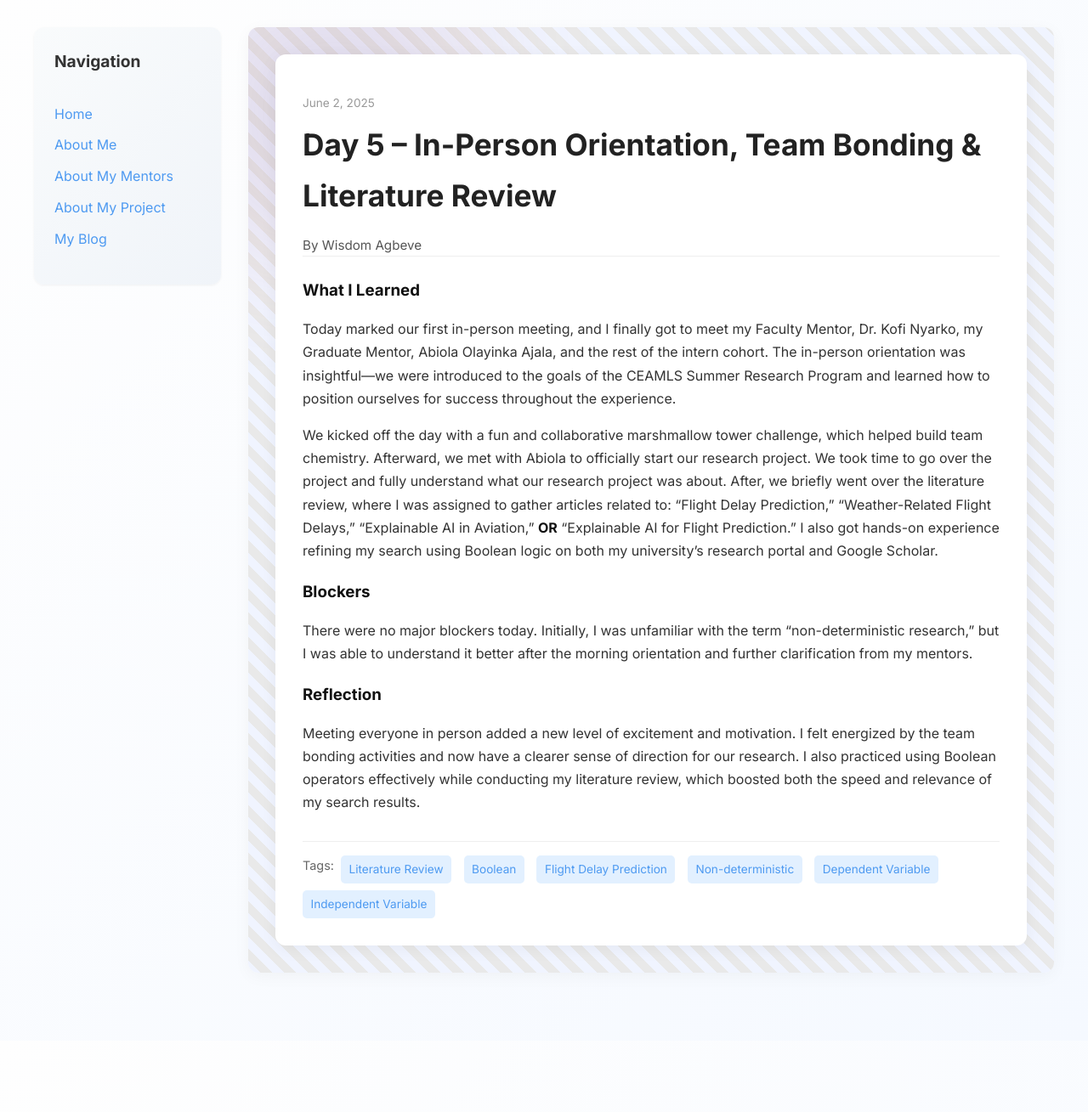
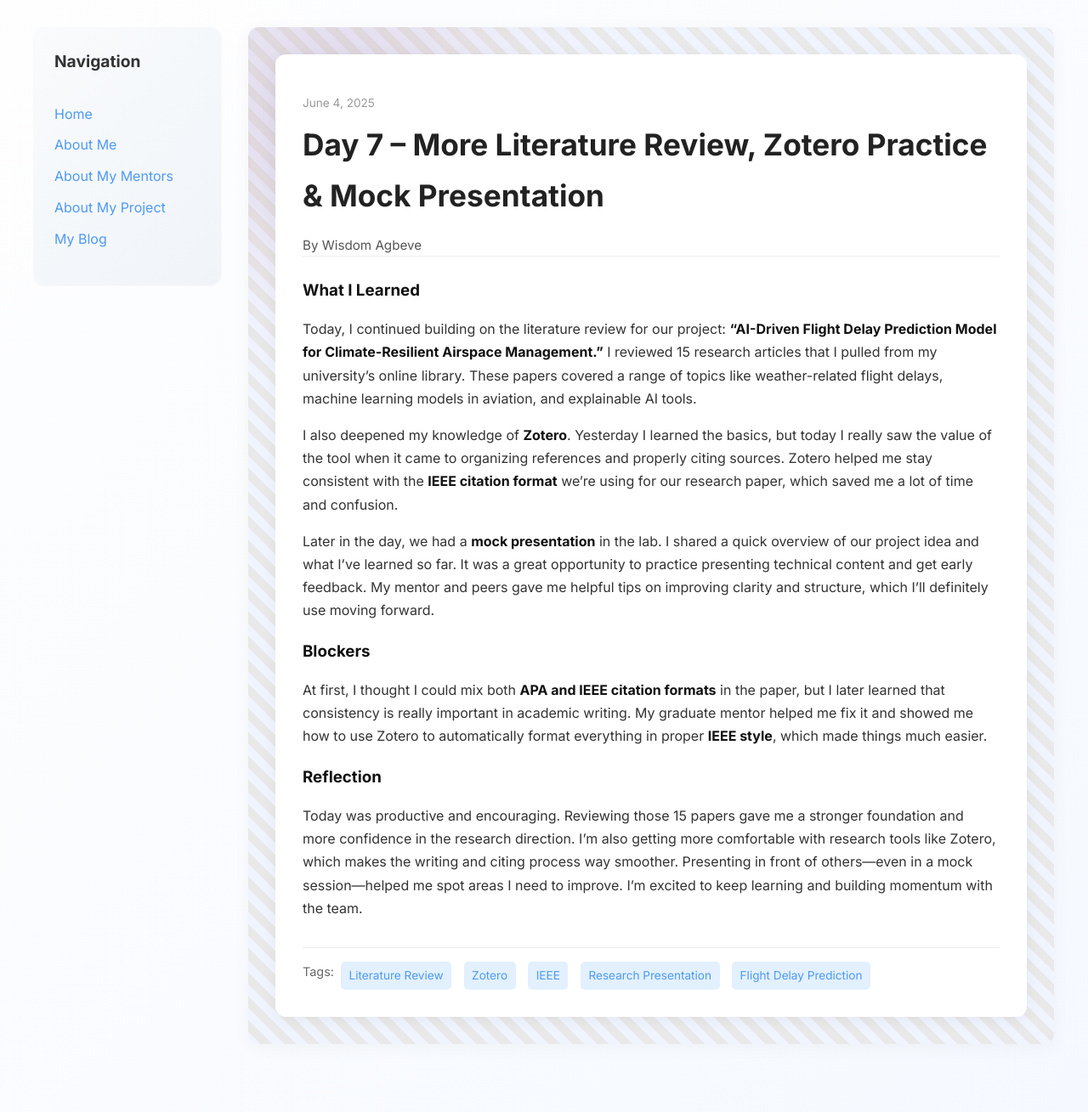
Before and after one commit to wisdomagbeve01/wisdomagbeve01.github.io, a Jekyll site: the page built from _posts/2025-06-02-day-5.md, in a window 1280 px wide. Shown: the whole page at 85% size. Built offline with Jekyll 4.4.1, drawn with Linux system fonts in a browser that asks for light colours; before the commit the page ends 1225 px from its top, so only the background shows below that.

Commit message:
Update 2025-06-02-day-5.md

```diff
--- a/_posts/2025-06-02-day-5.md
+++ b/_posts/2025-06-02-day-5.md
@@ -1,19 +1,22 @@
 ---
 layout: post
-title: "Day 5 – In-Person Orientation, Team Bonding & Literature Review"
-date: 2025-06-02
+title: "Day 7 – More Literature Review, Zotero Practice & Mock Presentation"
+date: 2025-06-04
 author: Wisdom Agbeve
-permalink: /day5.html
-tags: ["Literature Review", "Boolean", "Flight Delay Prediction", "Non-deterministic", "Dependent Variable", "Independent Variable"]
+permalink: /day7.html
+tags: ["Literature Review", "Zotero", "IEEE", "Research Presentation", "Flight Delay Prediction"]
 
 what_i_learned: |
-  Today marked our first in-person meeting, and I finally got to meet my Faculty Mentor, Dr. Kofi Nyarko, my Graduate Mentor, Abiola Olayinka Ajala, and the rest of the intern cohort. The in-person orientation was insightful—we were introduced to the goals of the CEAMLS Summer Research Program and learned how to position ourselves for success throughout the experience.
+  Today, I continued building on the literature review for our project: **“AI-Driven Flight Delay Prediction Model for Climate-Resilient Airspace Management.”** I reviewed 15 research articles that I pulled from my university’s online library. These papers covered a range of topics like weather-related flight delays, machine learning models in aviation, and explainable AI tools.
 
-  We kicked off the day with a fun and collaborative marshmallow tower challenge, which helped build team chemistry. Afterward, we met with Abiola to officially start our research project. We took time to go over the project and fully understand what our research project was about. After, we briefly went over the literature review, where I was assigned to gather articles related to: "Flight Delay Prediction," "Weather-Related Flight Delays," "Explainable AI in Aviation," **OR** "Explainable AI for Flight Prediction." I also got hands-on experience refining my search using Boolean logic on both my university’s research portal and Google Scholar.
+  I also deepened my knowledge of **Zotero**. Yesterday I learned the basics, but today I really saw the value of the tool when it came to organizing references and properly citing sources. Zotero helped me stay consistent with the **IEEE citation format** we're using for our research paper, which saved me a lot of time and confusion.
+
+  Later in the day, we had a **mock presentation** in the lab. I shared a quick overview of our project idea and what I’ve learned so far. It was a great opportunity to practice presenting technical content and get early feedback. My mentor and peers gave me helpful tips on improving clarity and structure, which I’ll definitely use moving forward.
 
 blockers: |
-  There were no major blockers today. Initially, I was unfamiliar with the term “non-deterministic research,” but I was able to understand it better after the morning orientation and further clarification from my mentors.
+  At first, I thought I could mix both **APA and IEEE citation formats** in the paper, but I later learned that consistency is really important in academic writing. My graduate mentor helped me fix it and showed me how to use Zotero to automatically format everything in proper **IEEE style**, which made things much easier.
+
 
 reflection: |
-  Meeting everyone in person added a new level of excitement and motivation. I felt energized by the team bonding activities and now have a clearer sense of direction for our research. I also practiced using Boolean operators effectively while conducting my literature review, which boosted both the speed and relevance of my search results.
+  Today was productive and encouraging. Reviewing those 15 papers gave me a stronger foundation and more confidence in the research direction. I’m also getting more comfortable with research tools like Zotero, which makes the writing and citing process way smoother. Presenting in front of others—even in a mock session—helped me spot areas I need to improve. I’m excited to keep learning and building momentum with the team.
 ---
```
